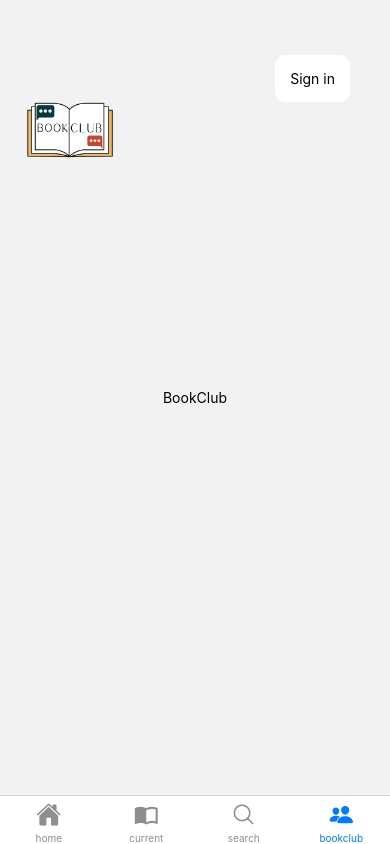
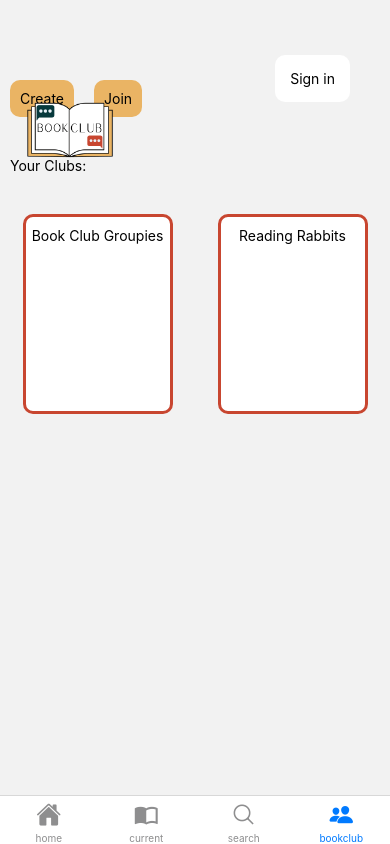
Before and after one commit to banjaminh/BookClub, a React Native app: screen /bookclub in a window 390 px wide. Built offline with nearby package versions, Linux system fonts and the light colour scheme.

Commit message:
Add navigation to BookClub page w/ initial styling

```diff
--- a/App.tsx
+++ b/App.tsx
@@ -1,13 +1,18 @@
-import { StatusBar } from 'expo-status-bar'
-import { StyleSheet, Text, View } from 'react-native'
-import { NavigationContainer } from '@react-navigation/native'
-import { createStackNavigator } from '@react-navigation/stack'
-import DashBoard from './components/DashBoard/DashBoard'
+import React from 'react';
+import { StatusBar } from 'expo-status-bar';
+import { StyleSheet, Text, View } from 'react-native';
+import { NavigationContainer } from '@react-navigation/native';
+import { createStackNavigator } from '@react-navigation/stack';
+import DashBoard from './components/DashBoard/DashBoard';
+import CreateClub from './components/CreateClub/CreateClub';
+import BookClub from './components/BookClub/BookClub';
+import JoinClub from './components/JoinClub/JoinClub';
+
+const Stack = createStackNavigator();
 
 export default function App() {
-  const Stack = createStackNavigator()
-
   return (
+    <View style={styles.container}>
       <NavigationContainer>
         <Stack.Navigator
           screenOptions={{
@@ -15,16 +20,19 @@ export default function App() {
           }}
         >
           <Stack.Screen name='DashBoard' component={DashBoard} />
+          <Stack.Screen name='CreateClub' component={CreateClub} />
+          <Stack.Screen name='BookClub' component={BookClub} />
+          <Stack.Screen name='JoinClub' component={JoinClub} />
         </Stack.Navigator>
       </NavigationContainer>
-  )
+      <StatusBar style='auto' />
+    </View>
+  );
 }
 
 const styles = StyleSheet.create({
   container: {
     flex: 1,
     backgroundColor: '#fff',
-    alignItems: 'center',
-    justifyContent: 'center'
-  }
-})
+  },
+});
--- a/components/BookClub/BookClub.tsx
+++ b/components/BookClub/BookClub.tsx
@@ -1,10 +1,35 @@
-import { View, Text } from "react-native";
+import {
+	View,
+	Text,
+	TouchableOpacity,
+} from "react-native";
 import { styles } from "./BookClubStyleSheet";
+import { useNavigation } from "@react-navigation/native";
 
 export default function BookClub() {
+  const navigation = useNavigation();
+
   return (
     <View style={styles.bookClubContainer}>
-      <Text>BookClub</Text>
+      <View style={styles.internalNavigation}>
+        <TouchableOpacity style={styles.button} onPress={() => navigation.navigate("CreateClub")}
+        >
+          <Text>Create</Text>
+        </TouchableOpacity>
+        <TouchableOpacity style={styles.button} onPress={() => navigation.navigate("JoinClub")}
+        >
+          <Text>Join</Text>
+        </TouchableOpacity>
+      </View>
+      <Text style={styles.heading}>Your Clubs:</Text>
+      <View style={styles.allClubs}>
+        <View style={styles.club}>
+          <Text style={styles.clubHeading}>Book Club Groupies</Text>
+        </View>
+        <View style={styles.club}>
+          <Text style={styles.clubHeading}>Reading Rabbits</Text>
+        </View>
+      </View>
     </View>
   )
 }
--- a/components/BookClub/BookClubStyleSheet.tsx
+++ b/components/BookClub/BookClubStyleSheet.tsx
@@ -3,7 +3,43 @@ import { StyleSheet } from 'react-native';
 export const styles = StyleSheet.create({
   bookClubContainer: {
     flex: 1,
+    marginTop: 80,
+  },
+  internalNavigation: {
+    flexDirection: 'row',
+    justifyContent: 'flex-start',
+    alignItems: 'center',
+    paddingLeft: 10,
+  },
+  button: {
     justifyContent: 'center',
     alignItems: 'center',
+    padding: 10,
+    backgroundColor: '#EAB464',
+    marginRight: 20,
+    borderRadius: 10,
+  },
+  heading: {
+    marginTop: 40,
+    marginBottom: 20,
+    paddingLeft: 10,
+  },
+  allClubs: {
+    flexDirection: 'row',
+    justifyContent: 'space-around',
+    width: '100%',
+    paddingTop: 20,
+  },
+  club: {
+    alignItems: 'center',
+    borderColor: '#C84630',
+    borderWidth: 3,
+    borderRadius: 10,
+    backgroundColor: 'white',
+    width: 150,
+    height: 200,
+  },
+  clubHeading: {
+    marginTop: 10,
   }
 })
```
Lines whose indentation alone changed are shown as unchanged.
